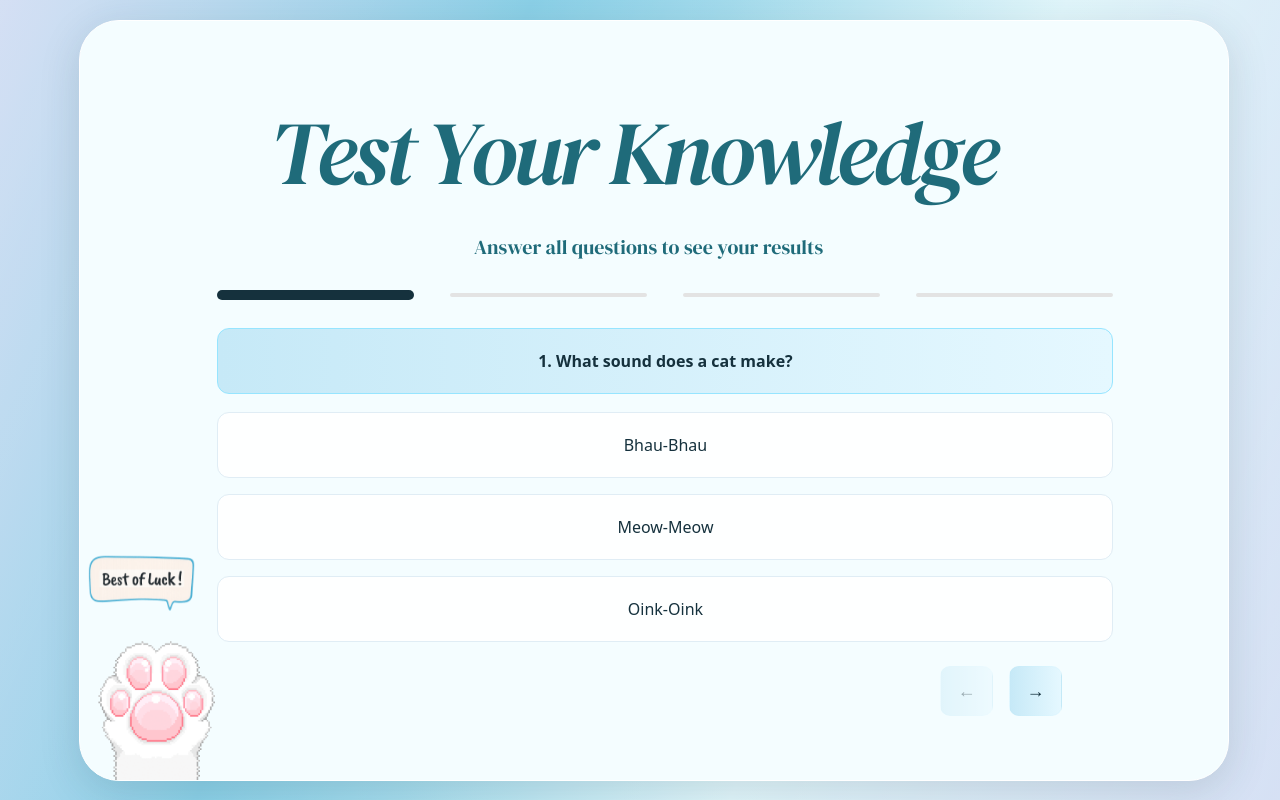
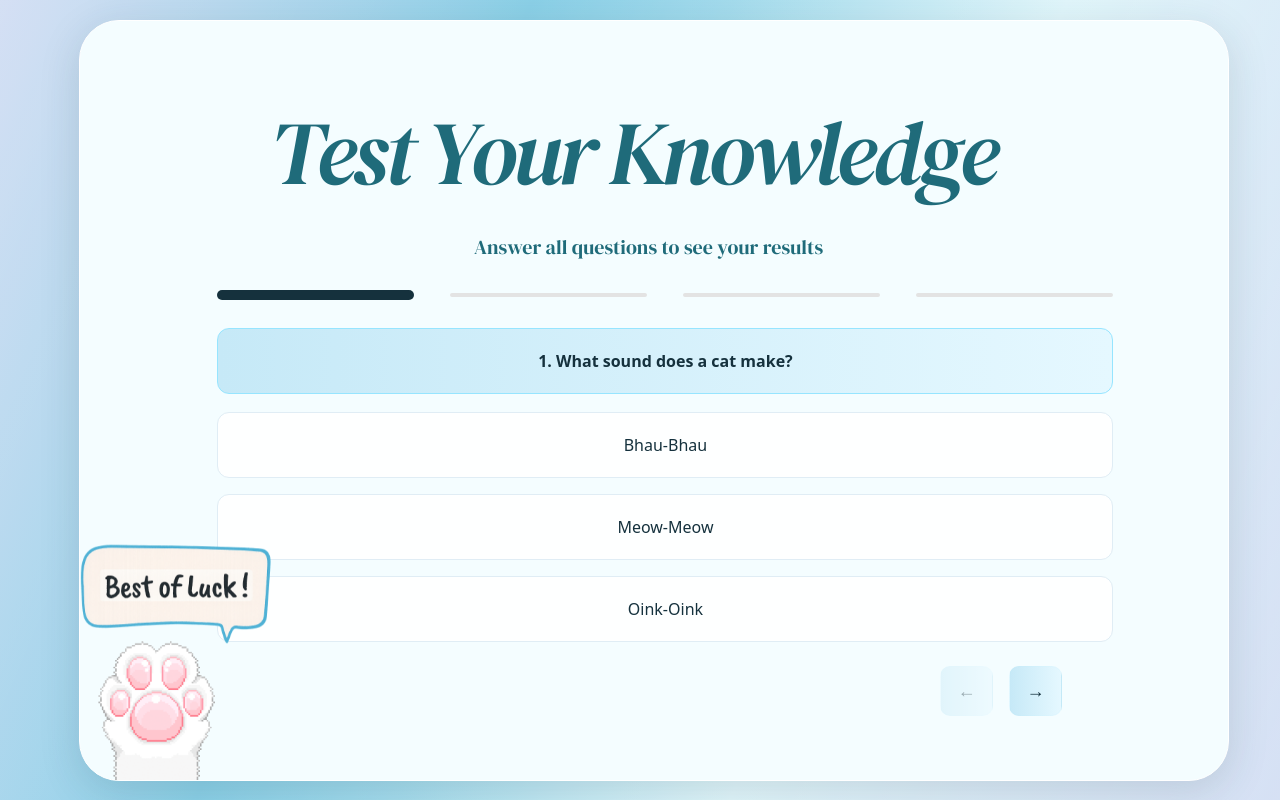
Before and after one commit to Pravee2003/figma-quiz, a React (Vite) app: page / in a window 1280 px wide. Built offline with nearby package versions, Linux system fonts and the light colour scheme.

Commit message:
Update App.tsx

```diff
--- a/src/App.tsx
+++ b/src/App.tsx
@@ -61,7 +61,7 @@ const App: React.FC = () => {
             className="absolute z-20 rounded-[40px] p-16"
             style={{ width: 1250 }}
           >
-            {/* MAIN CONTENT RECTANGLE */}
+            {/* CONTENT CARD */}
             <div
               className="relative rounded-[40px] p-16"
               style={{
@@ -79,45 +79,39 @@ const App: React.FC = () => {
                 onQuestionChange={setQuestionIndex}
               />
 
-              {/* PAW — TOUCH LEFT & BOTTOM EDGE */}
+              {/* PAW — TOUCHES LEFT & BOTTOM EDGE */}
               {questionIndex === 0 && (
-                <div
+                <img
+                  src="/paw.gif"
+                  alt="paw"
                   style={{
                     position: "absolute",
                     left: 0,
                     bottom: 0,
                     width: 150,
-                    height: 150,
                     zIndex: 50,
                     pointerEvents: "none",
                   }}
-                >
-                  <img
-                    src="/paw.gif"
-                    alt="paw"
-                    style={{
-                      width: "100%",
-                      height: "auto",
-                      display: "block",
-                    }}
                 />
+              )}
+            </div>
 
-                  {/* BUBBLE — TOUCHES PAW TOP EDGE */}
+            {/* BUBBLE — TOUCHES PAW TOP EDGE + GAP */}
+            {questionIndex === 0 && (
               <img
                 src="/bubble.png"
                 alt="bubble"
                 style={{
                   position: "absolute",
-                      bottom: "150px", // EXACTLY paw height → touches top
-                      left: "-10px",
-                      width: "270px", // slightly bigger
-                      zIndex: 40,      // between glass & paw
+                  left: 32,          // aligned visually with paw
+                  bottom: 150 + 18,  // paw height (150) + ~0.5cm gap
+                  width: 270,        // slightly bigger
+                  zIndex: 30,        // between glass & content
+                  pointerEvents: "none",
                   animation: "floatBubble 3s ease-in-out infinite",
                 }}
               />
-                </div>
             )}
-            </div>
           </div>
         ) : (
           <div className="z-20">
```
Lines whose indentation alone changed are shown as unchanged.
